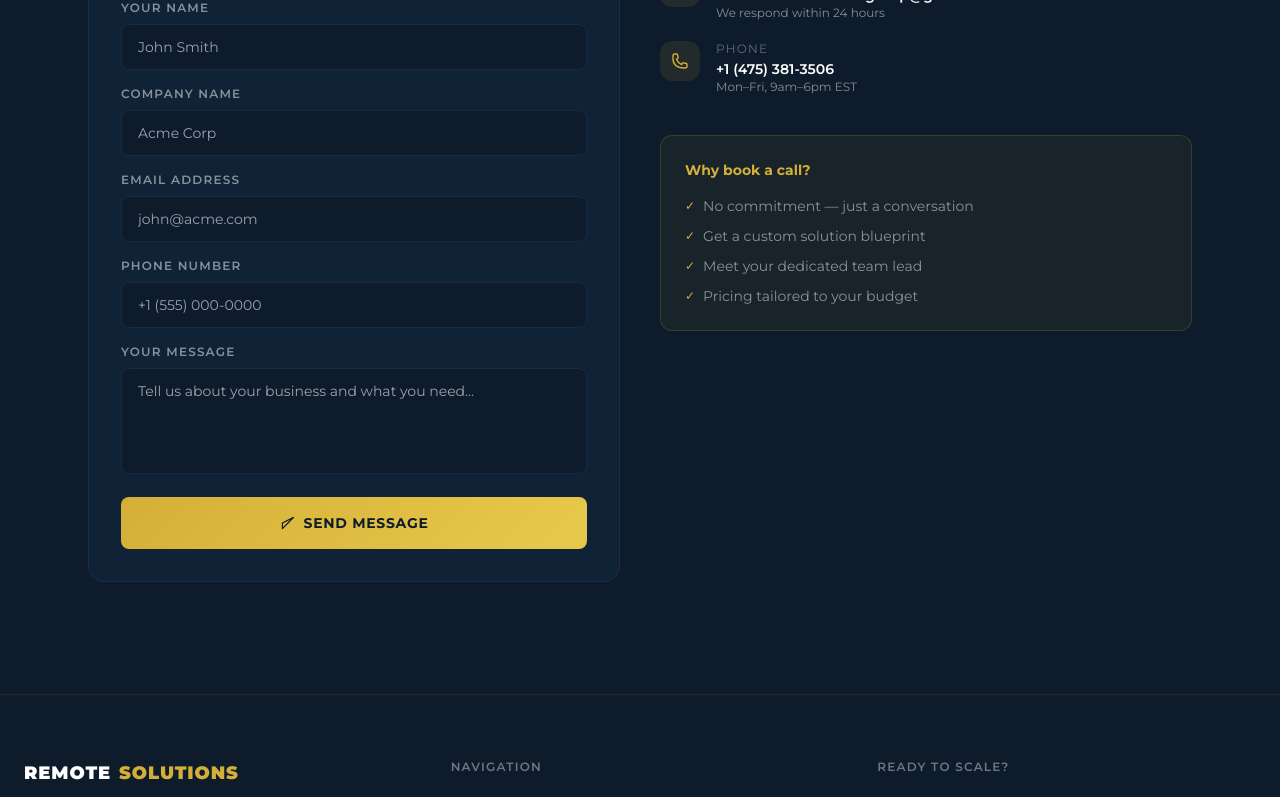
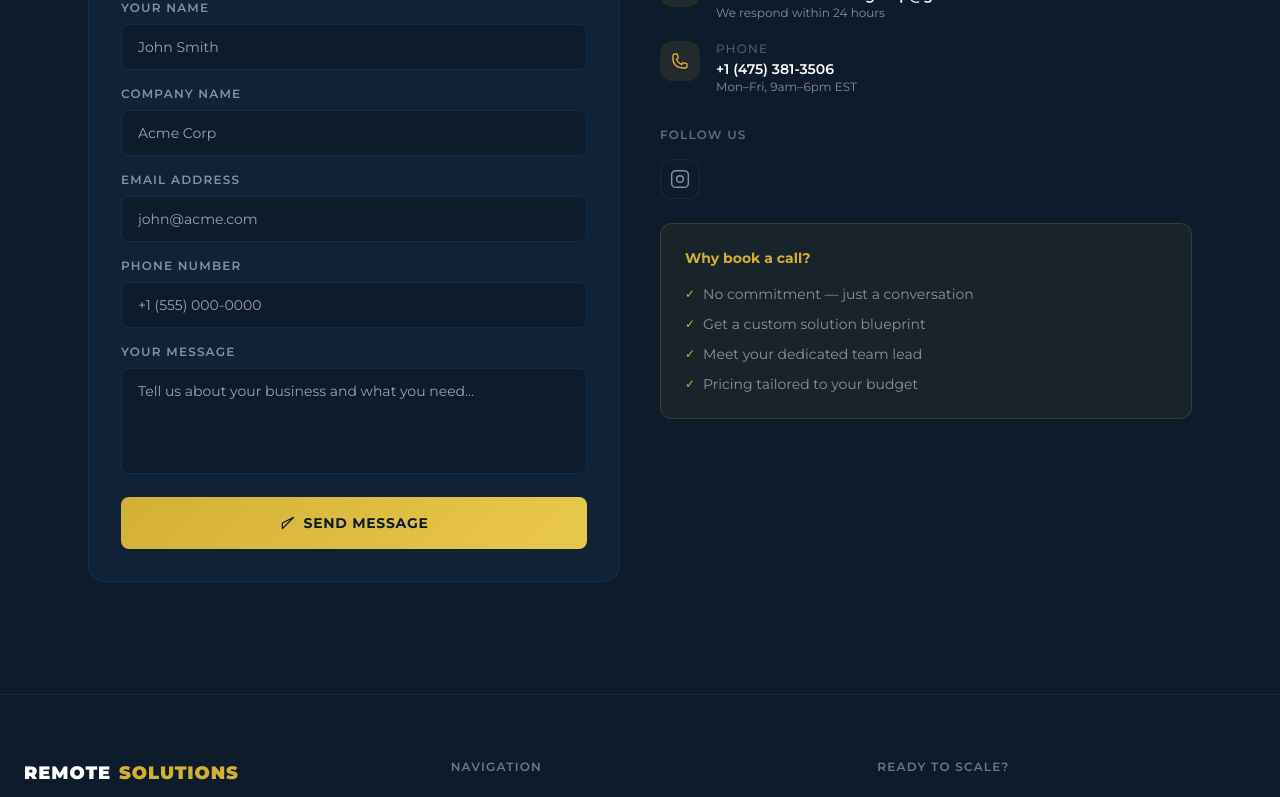
Before and after one commit to Maryyy90/remote-solutions, a Next.js app: page / in a window 1280 px wide. Shown: the part 5796-6593 px from the top of the page. Built offline with nearby package versions, Linux system fonts and the light colour scheme.

Commit message:
Add social links to Contact section
Added social links for Instagram with an icon to the contact section.

```diff
--- a/components/sections/Contact.tsx
+++ b/components/sections/Contact.tsx
@@ -56,13 +56,28 @@ function CalendlyModal({ onClose }: { onClose: () => void }) {
 
 type FormState = "idle" | "sending" | "success" | "error";
 
+const socialLinks = [
+  {
+    label: "Instagram",
+    href: "https://www.instagram.com/remote.solutionsgroup?igsh=c3NleGswdXZxZ3Nn",
+    icon: (
+      <svg viewBox="0 0 24 24" fill="none" stroke="currentColor" strokeWidth="1.8" className="w-5 h-5">
+        <rect x="2" y="2" width="20" height="20" rx="5" ry="5"/>
+        <circle cx="12" cy="12" r="4"/>
+        <circle cx="17.5" cy="6.5" r="0.5" fill="currentColor" stroke="none"/>
+      </svg>
+    ),
+  },
+];
+
 export default function Contact() {
   const ref = useRef(null);
   const inView = useInView(ref, { once: true, margin: "-80px" });
   const [showCalendly, setShowCalendly] = useState(false);
   const [formState, setFormState] = useState<FormState>("idle");
   const [errorMsg, setErrorMsg] = useState("");
-const [form, setForm] = useState({ name: "", company: "", email: "", phone: "", message: "" });
+  const [form, setForm] = useState({ name: "", company: "", email: "", phone: "", message: "" });
+
   const handleSubmit = async (e: React.FormEvent) => {
     e.preventDefault();
     setFormState("sending");
@@ -76,13 +91,10 @@ const [form, setForm] = useState({ name: "", company: "", email: "", phone: "",
       });
 
       const data = await res.json();
-
       if (!res.ok) throw new Error(data.error || "Failed to send");
 
       setFormState("success");
       setForm({ name: "", company: "", email: "", phone: "", message: "" });
-
-      // Reset after 5 seconds
       setTimeout(() => setFormState("idle"), 5000);
     } catch (err) {
       setErrorMsg(err instanceof Error ? err.message : "Something went wrong");
@@ -97,7 +109,6 @@ const [form, setForm] = useState({ name: "", company: "", email: "", phone: "",
       className="relative py-28 overflow-hidden transition-colors duration-400"
       style={{ background: "var(--bg-secondary)" }}
     >
-      {/* Top gold line */}
       <div className="absolute top-0 left-1/4 right-1/4 h-px bg-gradient-to-r from-transparent via-[#D4AF37]/30 to-transparent" />
 
       <div className="max-w-6xl mx-auto px-6">
@@ -150,12 +161,13 @@ const [form, setForm] = useState({ name: "", company: "", email: "", phone: "",
             <h3 className="text-lg font-bold mb-6" style={{ color: "var(--text-heading)" }}>
               Send a Message
             </h3>
-<form onSubmit={handleSubmit} className="space-y-4">
+
+            <form onSubmit={handleSubmit} className="space-y-4">
               {[
-                { key: "name",    label: "Your Name",     placeholder: "John Smith",      type: "text"  },
-                { key: "company", label: "Company Name",  placeholder: "Acme Corp",       type: "text"  },
-                { key: "email",   label: "Email Address", placeholder: "john@acme.com",   type: "email" },
-                { key: "phone",   label: "Phone Number",  placeholder: "+1 (555) 000-0000", type: "tel" },
+                { key: "name",    label: "Your Name",     placeholder: "John Smith",        type: "text"  },
+                { key: "company", label: "Company Name",  placeholder: "Acme Corp",         type: "text"  },
+                { key: "email",   label: "Email Address", placeholder: "john@acme.com",     type: "email" },
+                { key: "phone",   label: "Phone Number",  placeholder: "+1 (555) 000-0000", type: "tel"   },
               ].map((field) => (
                 <div key={field.key}>
                   <label
@@ -168,7 +180,7 @@ const [form, setForm] = useState({ name: "", company: "", email: "", phone: "",
                     type={field.type}
                     placeholder={field.placeholder}
                     required={field.key !== "company"}
-                  value={form[field.key as keyof typeof form] ?? ""}
+                    value={form[field.key as keyof typeof form] ?? ""}
                     onChange={(e) => setForm({ ...form, [field.key]: e.target.value })}
                     disabled={formState === "sending"}
                     className="w-full px-4 py-3 rounded-lg text-sm outline-none transition-all focus:ring-1 focus:ring-[#D4AF37]/50 disabled:opacity-50"
@@ -208,7 +220,6 @@ const [form, setForm] = useState({ name: "", company: "", email: "", phone: "",
                 />
               </div>
 
-              {/* Feedback messages */}
               <AnimatePresence>
                 {formState === "success" && (
                   <motion.div
@@ -242,7 +253,6 @@ const [form, setForm] = useState({ name: "", company: "", email: "", phone: "",
                 )}
               </AnimatePresence>
 
-              {/* Submit button */}
               <motion.button
                 type="submit"
                 whileHover={{ scale: formState === "sending" ? 1 : 1.02 }}
@@ -322,11 +332,49 @@ const [form, setForm] = useState({ name: "", company: "", email: "", phone: "",
                   </div>
                 ))}
               </div>
+
+              {/* Social links */}
+              <div className="mt-8">
+                <div className="text-xs tracking-widest uppercase font-semibold mb-4" style={{ color: "var(--text-muted)", opacity: 0.7 }}>
+                  Follow Us
+                </div>
+                <div className="flex items-center gap-3 flex-wrap">
+                  {socialLinks.map((s) => (
+                    <motion.a
+                      key={s.label}
+                      href={s.href}
+                      target="_blank"
+                      rel="noopener noreferrer"
+                      aria-label={s.label}
+                      whileHover={{ scale: 1.1, y: -2 }}
+                      whileTap={{ scale: 0.95 }}
+                      className="w-10 h-10 rounded-xl flex items-center justify-center transition-all duration-200 border"
+                      style={{
+                        background: "var(--bg-secondary)",
+                        borderColor: "var(--border-subtle)",
+                        color: "var(--text-muted)",
+                      }}
+                      onMouseEnter={(e) => {
+                        e.currentTarget.style.borderColor = "rgba(212,175,55,0.5)";
+                        e.currentTarget.style.color = "#D4AF37";
+                        e.currentTarget.style.background = "rgba(212,175,55,0.08)";
+                      }}
+                      onMouseLeave={(e) => {
+                        e.currentTarget.style.borderColor = "var(--border-subtle)";
+                        e.currentTarget.style.color = "var(--text-muted)";
+                        e.currentTarget.style.background = "var(--bg-secondary)";
+                      }}
+                    >
+                      {s.icon}
+                    </motion.a>
+                  ))}
+                </div>
+              </div>
             </div>
 
             {/* Why book a call */}
             <div
-              className="rounded-xl p-6 mt-4 border"
+              className="rounded-xl p-6 border"
               style={{ background: "rgba(212,175,55,0.06)", borderColor: "rgba(212,175,55,0.18)" }}
             >
               <h4 className="text-[#D4AF37] font-bold text-sm mb-4">Why book a call?</h4>
```
